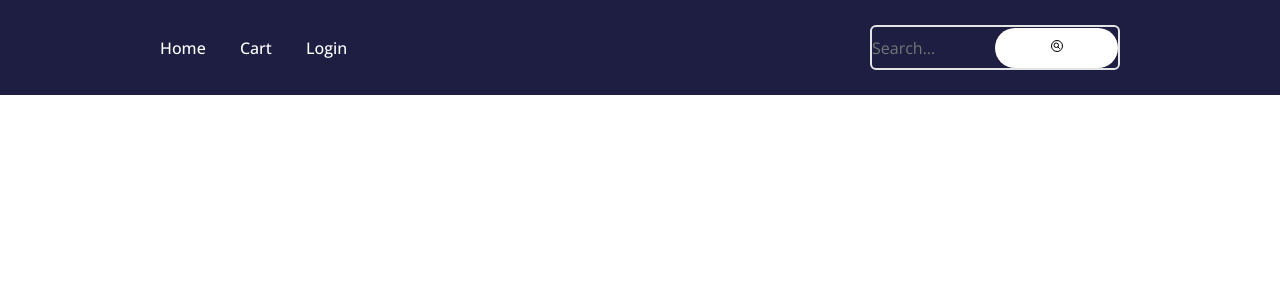
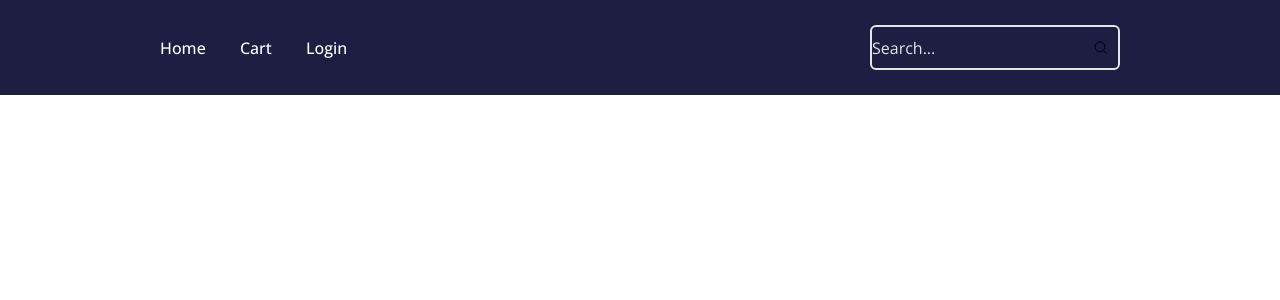
Before and after one commit to drumundana/Brisadonuts, a PHP site: page /Home.php in a window 1280 px wide. Shown: the top 300 px of the page. Run offline with PHP 8.4, Linux system fonts and the light colour scheme.

Commit message:
homesearch

```diff
--- a/Home.php
+++ b/Home.php
@@ -16,7 +16,7 @@
     </nav>
     <form action="#" class="search-bar">
       <input type="text" placeholder="Search...">
-      <button type="submit"><ion-icon name="search-circle-outline"></ion-icon></button>
+      <button type="submit"><ion-icon name="search-outline"></ion-icon></button>
     </form>
   </header>
   <script type="module" src="https://unpkg.com/ionicons@7.1.0/dist/ionicons/ionicons.esm.js"></script>
--- a/style/style.css
+++ b/style/style.css
@@ -176,3 +176,21 @@ button{
     font-size: 16px;
     color: #e4e4e4;
 }
+.search-bar input::placeholder{
+    color: #e4e4e4;
+}
+.search-bar button{
+    width: 40px;
+    height: 100%;
+    background: transparent;
+    border: none;
+    outline: none;
+    display: flex;
+    justify-content: center;
+    align-items: center;
+    cursor: pointer;
+}
+.search-bar button i{
+    font-size: 22px;
+    color: #e4e4e4;
+}
```
